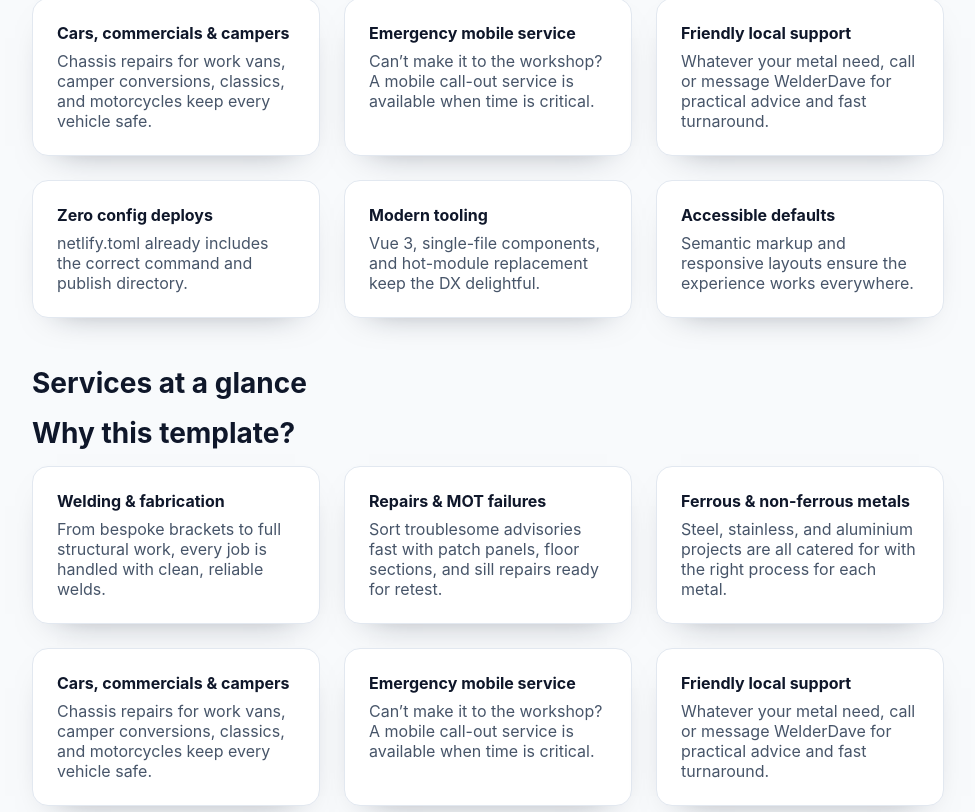
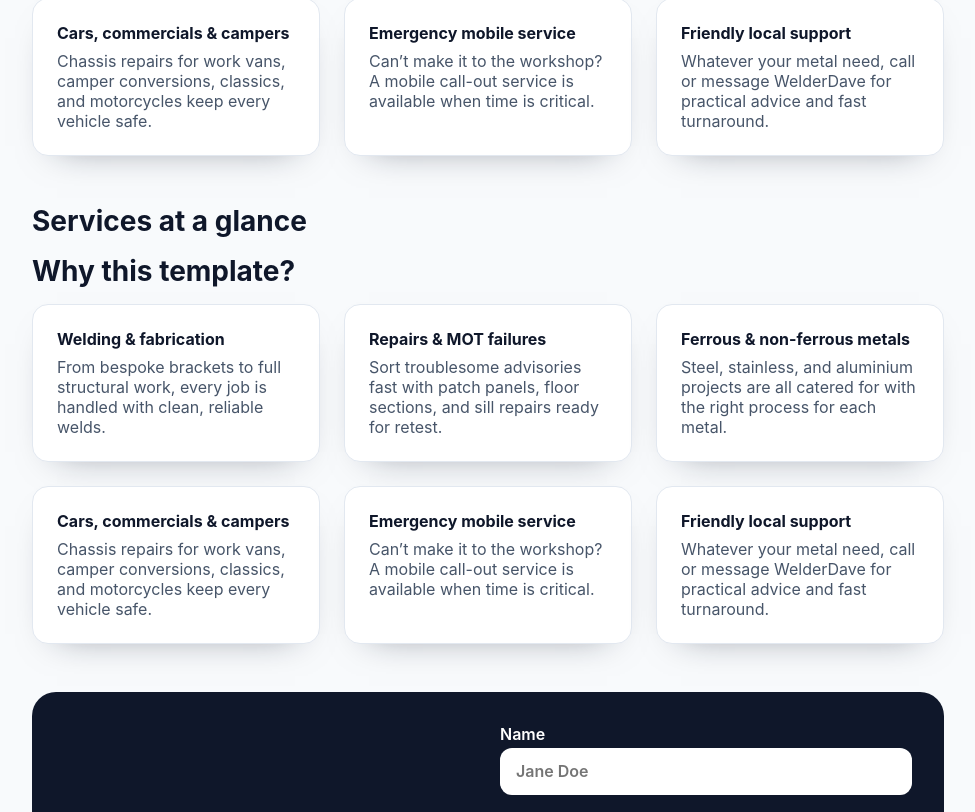
Before and after one commit to jenkinchris11/WelderDave, a Vue app in the folder vue-netlify/: page / in a window 1280 px wide. Shown: the part 993-1805 px from the top of the page, without its empty margins (152-1127 px from the left). Built offline with nearby package versions, Linux system fonts and the light colour scheme.

Commit message:
Update FeatureGrid.vue

```diff
--- a/vue-netlify/src/components/FeatureGrid.vue
+++ b/vue-netlify/src/components/FeatureGrid.vue
@@ -23,18 +23,6 @@ const features = [
   {
     title: 'Friendly local support',
     body: 'Whatever your metal need, call or message WelderDave for practical advice and fast turnaround.'
-  },
-  {
-    title: 'Zero config deploys',
-    body: 'netlify.toml already includes the correct command and publish directory.'
-  },
-  {
-    title: 'Modern tooling',
-    body: 'Vue 3, single-file components, and hot-module replacement keep the DX delightful.'
-  },
-  {
-    title: 'Accessible defaults',
-    body: 'Semantic markup and responsive layouts ensure the experience works everywhere.'
   }
 ];
 </script>
```
